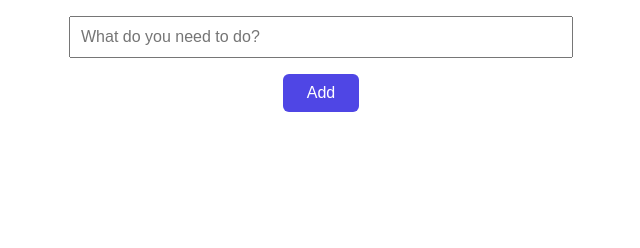
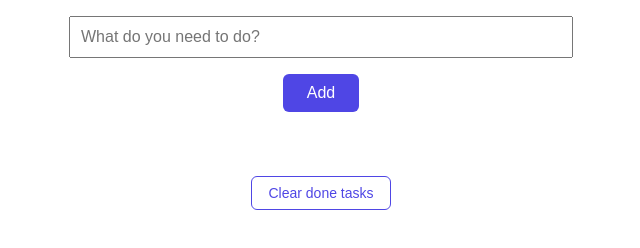
Before and after one commit to sol-wizard/blotz-todo-page-ai-1118-1455, a plain HTML site: page index.html in a window 1280 px wide. Shown: the part 126-374 px from the top of the page, without its empty margins (319-959 px from the left). Drawn offline with Linux system fonts and the light colour scheme.

Commit message:
Add a button to clear done tasks

```diff
--- a/index.html
+++ b/index.html
@@ -13,6 +13,7 @@
     <button id="add-button">Add</button>
 
     <ul id="task-list"></ul>
+    <button id="clear-done-button">Clear done tasks</button>
 
     <script src="script.js"></script>
   </body>
--- a/script.js
+++ b/script.js
@@ -32,3 +32,12 @@ addButton.addEventListener("click", () => {
   input.value = "";
   render();
 });
+
+// Clear all done tasks: keep only the tasks that are not done
+const clearDoneButton = document.getElementById("clear-done-button");
+clearDoneButton.addEventListener("click", () => {
+  const remaining = tasks.filter((task) => !task.done);
+  tasks.length = 0;
+  tasks.push(...remaining);
+  render();
+});
--- a/style.css
+++ b/style.css
@@ -47,3 +47,13 @@ body {
   text-decoration: line-through;
   color: #9ca3af;
 }
+
+#clear-done-button {
+  padding: 8px 16px;
+  font-size: 14px;
+  color: #4f46e5;
+  background: none;
+  border: 1px solid #4f46e5;
+  border-radius: 6px;
+  cursor: pointer;
+}
```
